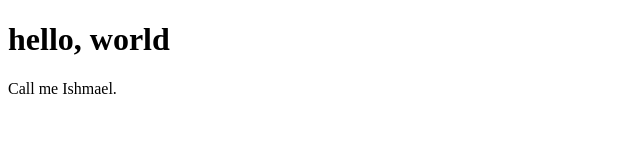
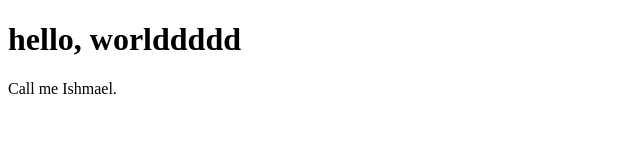
Before and after one commit to Seti-H/Website, a plain HTML site: page index.html in a window 1280 px wide. Shown: the whole page, without its empty margins (0-640 px from the left). Drawn offline with Linux system fonts and the light colour scheme.

Commit message:
plusieurs d

```diff
--- a/index.html
+++ b/index.html
@@ -4,7 +4,7 @@
 <title>A whale of a greeting</title>
 </head>
 <body>
-<h1>hello, world</h1>
+<h1>hello, worlddddd</h1>
 
 <p>Call me Ishmael.</p>
 
```
